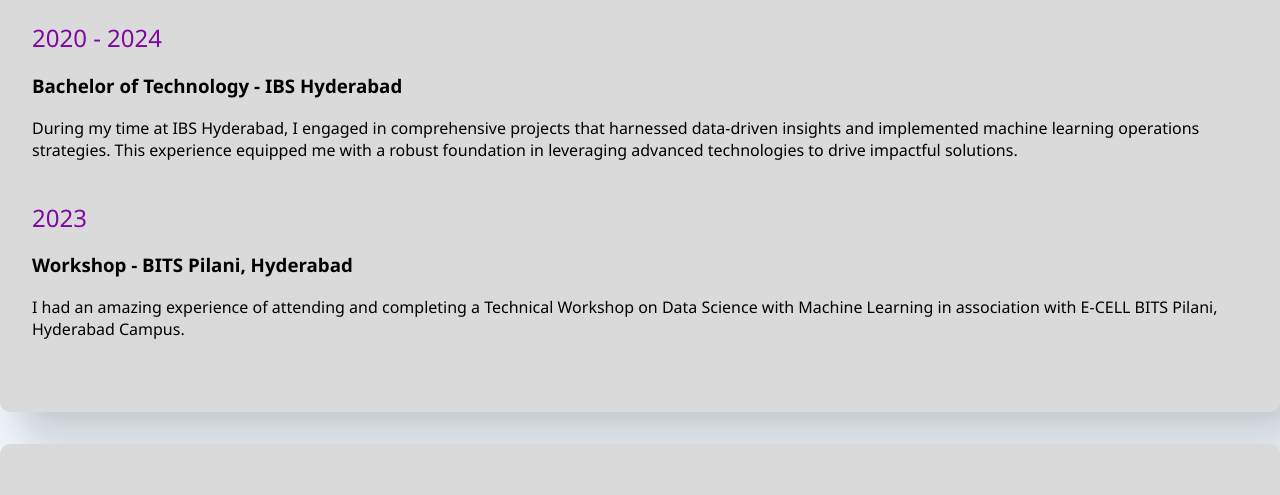
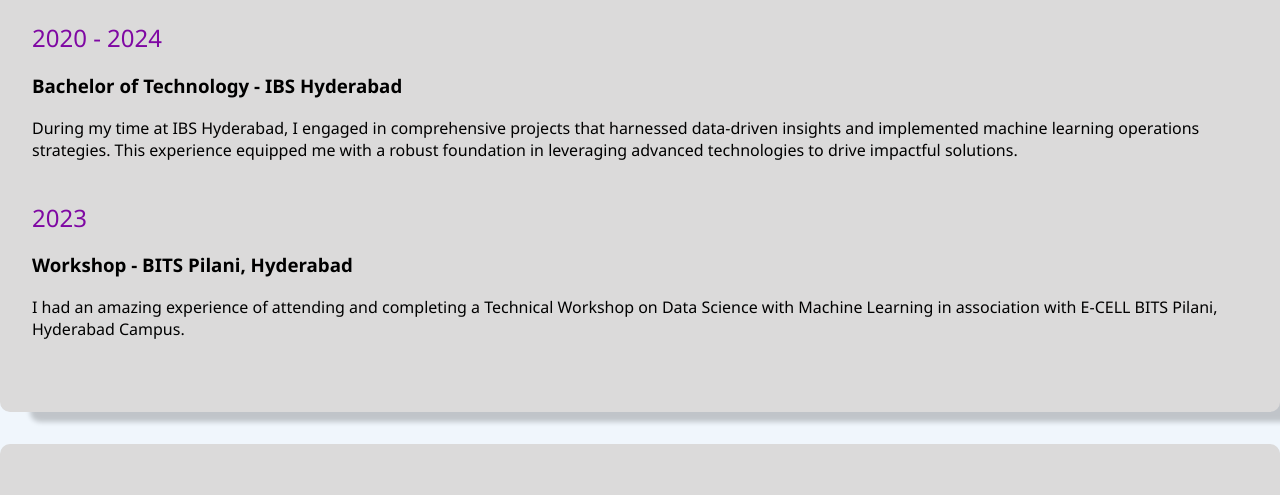
Before and after one commit to ankitsinghh12/portfolio, a plain HTML site: page myjourney.html in a window 1280 px wide. Shown: the part 305-800 px from the top of the page. Drawn offline with Linux system fonts and the light colour scheme.

Commit message:
Update myjourney.html

```diff
--- a/myjourney.html
+++ b/myjourney.html
@@ -38,7 +38,7 @@
         background-color: #dbdada;
         padding: 2rem;
         border-radius: 10px;
-        box-shadow: 20px 20px 40px rgba(0, 0, 0, 0.2);
+        box-shadow: 30px 10px 5px rgba(0, 0, 0, 0.2);
         width: 100%;
         margin-bottom: 2rem;
     }
```
